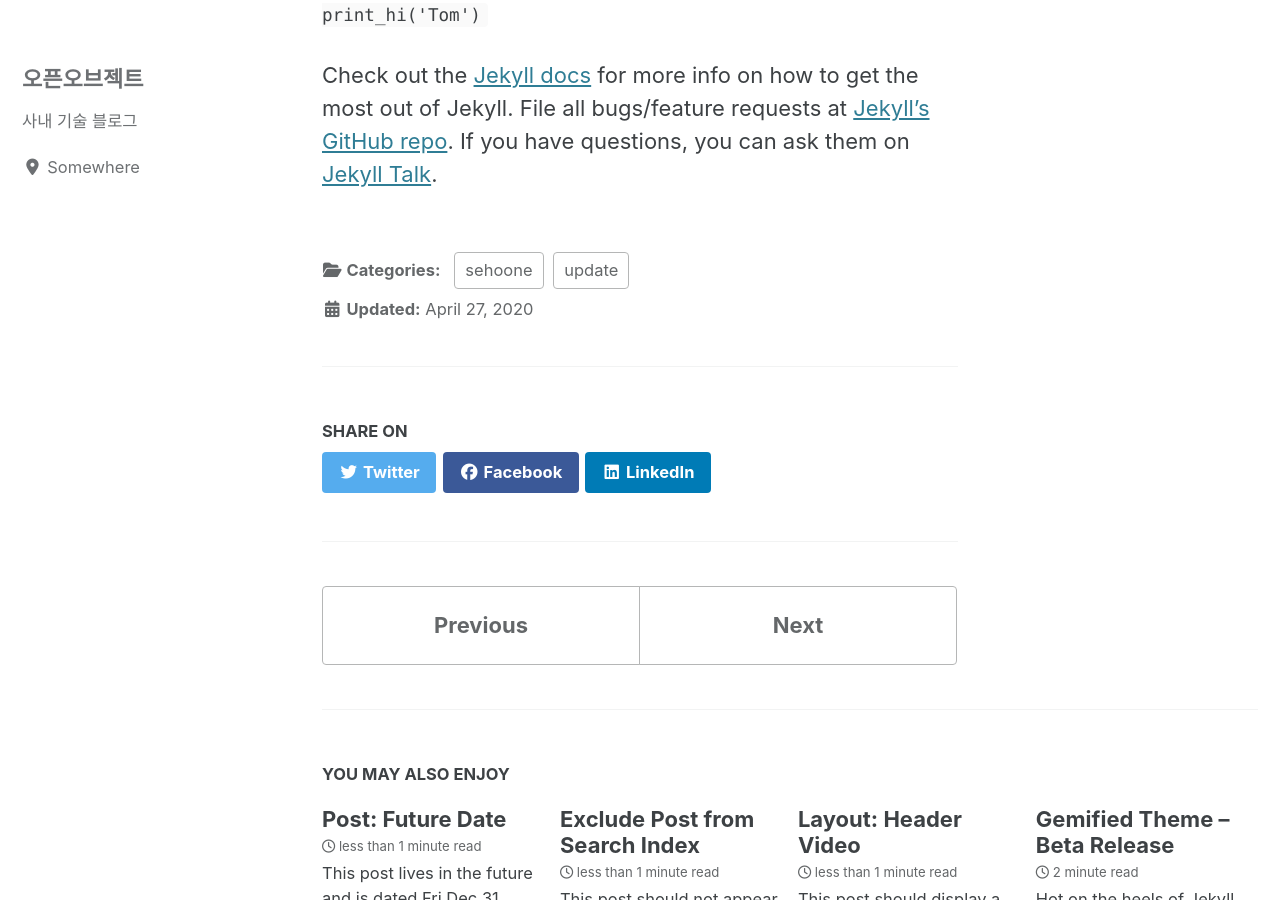
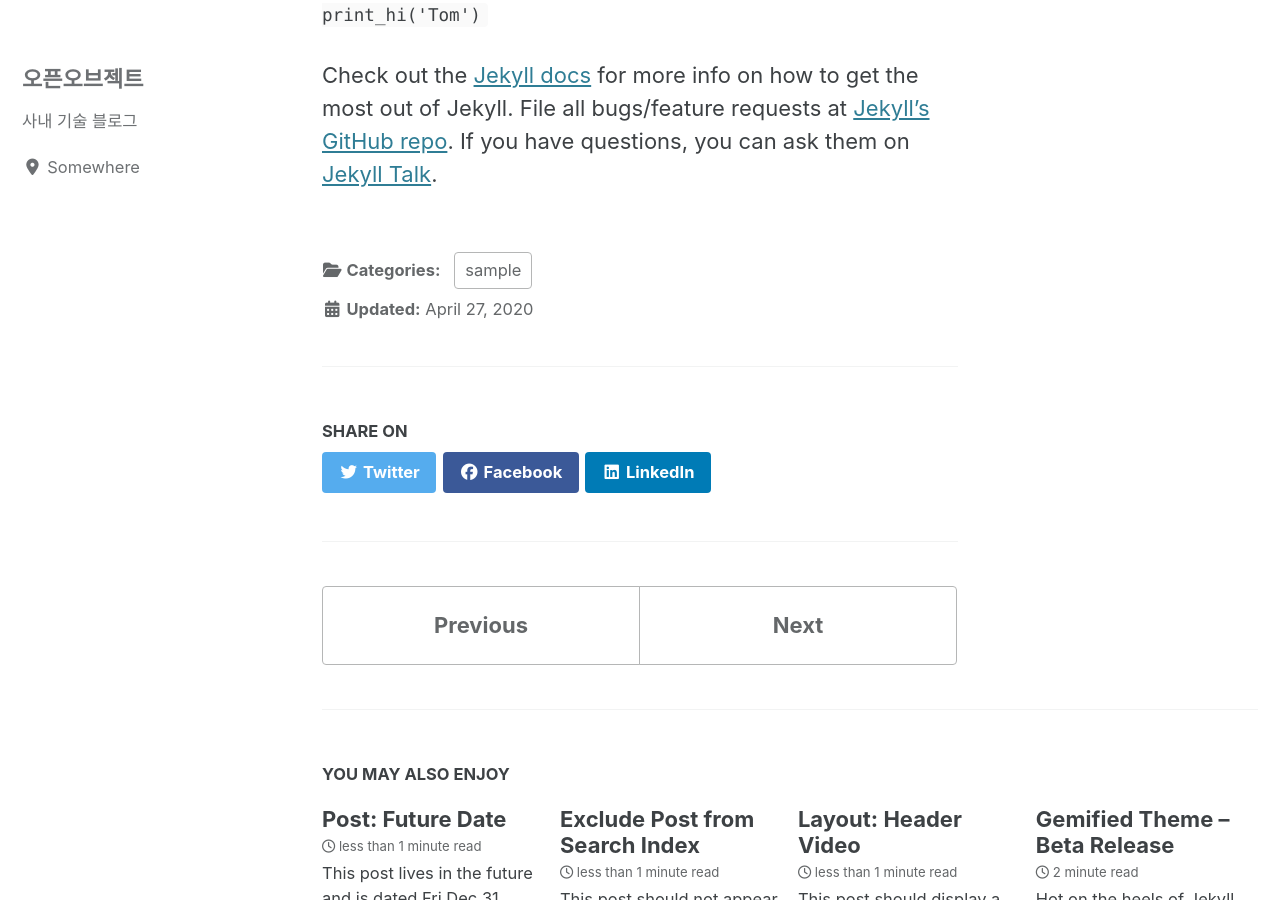
Before and after one commit to openobjectnet/openobjectnet.github.io, a Jekyll site: the page built from _posts/2020-04-27-first-post.md, in a window 1280 px wide and 900 px high, scrolled down 652 px. Built offline with Jekyll 4.4.1, drawn with Linux system fonts in a browser that asks for light colours; cached includes are drawn as plain includes; nearby versions of some CDN libraries.

Commit message:
[SeHoon] 카테고리 테스트

```diff
--- a/_posts/2020-04-27-first-post.md
+++ b/_posts/2020-04-27-first-post.md
@@ -1,7 +1,7 @@
 ---
 title: "Welcome to Jekyll!"
 date: 2020-04-27 00:47:28 -0400
-categories: sehoone update
+categories: sample
 ---
 You’ll find this post in your `_posts` directory. Go ahead and edit it and re-build the site to see your changes. You can rebuild the site in many different ways, but the most common way is to run `jekyll serve`, which launches a web server and auto-regenerates your site when a file is updated.
 
```
